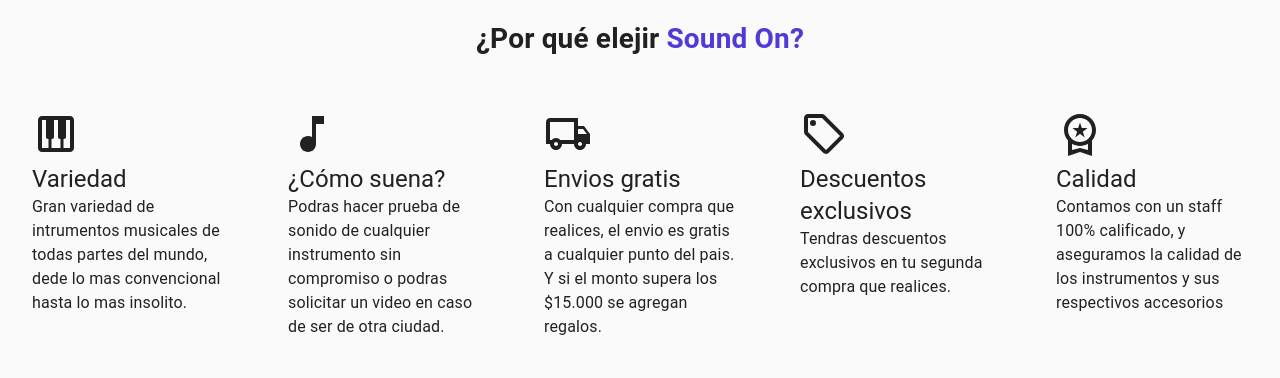
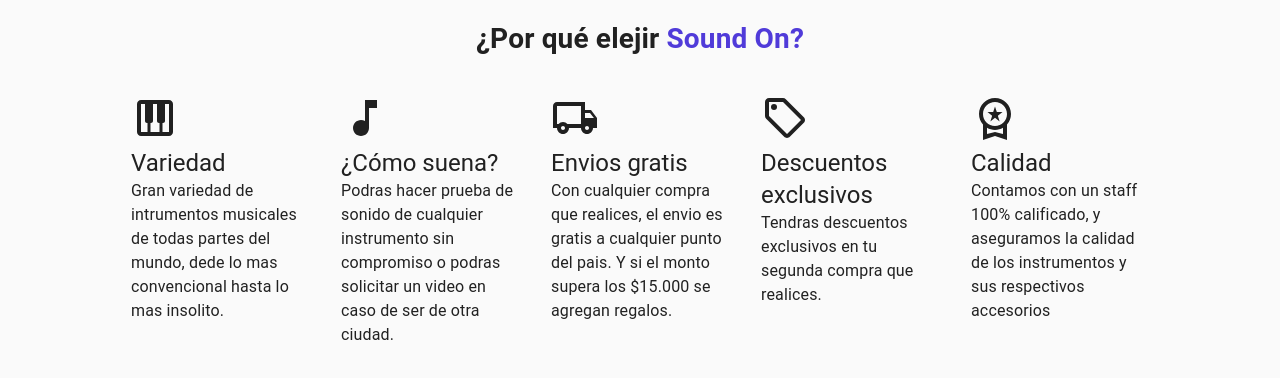
Before and after one commit to BrianTorrejon/proyectoReact, a React (Create React App) app: page / in a window 1280 px wide. Shown: the top 378 px of the page. Built offline with nearby package versions, Linux system fonts and the light colour scheme.

Commit message:
Se arreglo problema con posicionamiento de tarjetas

```diff
--- a/src/components/TarjetaVentaja.js
+++ b/src/components/TarjetaVentaja.js
@@ -1,16 +1,26 @@
-import { Box, Typography } from '@material-ui/core'
+import {Typography, makeStyles, Grid } from '@material-ui/core'
 import React from 'react'
 
+const useStyle = makeStyles({
+    box: {
+        minHeight: '230px',
+        maxHeight: '301px',
+        maxWidth: '210px',
+        minWidth: '210px'
+    }
+})
+
 const TarjetaVentaja = ({ icon, titulo, texto }) => {
+
+    const classes = useStyle()
+
     return (
         <>
-
-            <Box m={4} style={{ minHeight: '301px', width: '210px', }}> {/* m = 4  son 32 px */}
+            <Grid item xs={12} sm className={classes.box}>
                 {icon}
                 <Typography variant='h5' >{titulo}</Typography>
                 <Typography variant='body1' >{texto}</Typography>
-            </Box>
-
+            </Grid>
         </>
     )
 }
--- a/src/components/Ventajas.js
+++ b/src/components/Ventajas.js
@@ -5,16 +5,17 @@
 import LocalShippingOutlinedIcon from '@mui/icons-material/LocalShippingOutlined';
 import LocalOfferOutlinedIcon from '@mui/icons-material/LocalOfferOutlined';
 import WorkspacePremiumOutlinedIcon from '@mui/icons-material/WorkspacePremiumOutlined';
-import { Box, Grid, makeStyles } from '@material-ui/core';
+import { Grid, makeStyles } from '@material-ui/core';
 
 const useStyle = makeStyles({
     span: {
         color: '#503BD9'
     },
-    box: {
+    contenedor: {
         width: '100%',
         display: 'flex',
         justifyContent: 'center',
+        margin: 0,
         "& .MuiSvgIcon-root": { fontSize: '48px' } //Regerencia al icono
     }
 })
@@ -22,10 +23,12 @@
 const Ventajas = () => {
 
     const classes = useStyle();
+
     return (
         <>
+
             <Grid component="h1" align="center"> ¿Por qué elejir <span className={classes.span}>Sound On?</span></Grid>
-            <Box className={classes.box}>
+            <Grid className={classes.contenedor} container spacing={4}>
                 <TarjetaVentaja
                     icon={<PianoIcon />}
                     titulo='Variedad'
@@ -46,7 +49,7 @@
                     icon={<WorkspacePremiumOutlinedIcon />}
                     titulo='Calidad'
                     texto='Contamos con un staff 100% calificado, y aseguramos la calidad de los instrumentos y sus respectivos accesorios' />
-            </Box>
+            </Grid>
         </>
     )
 }
```
